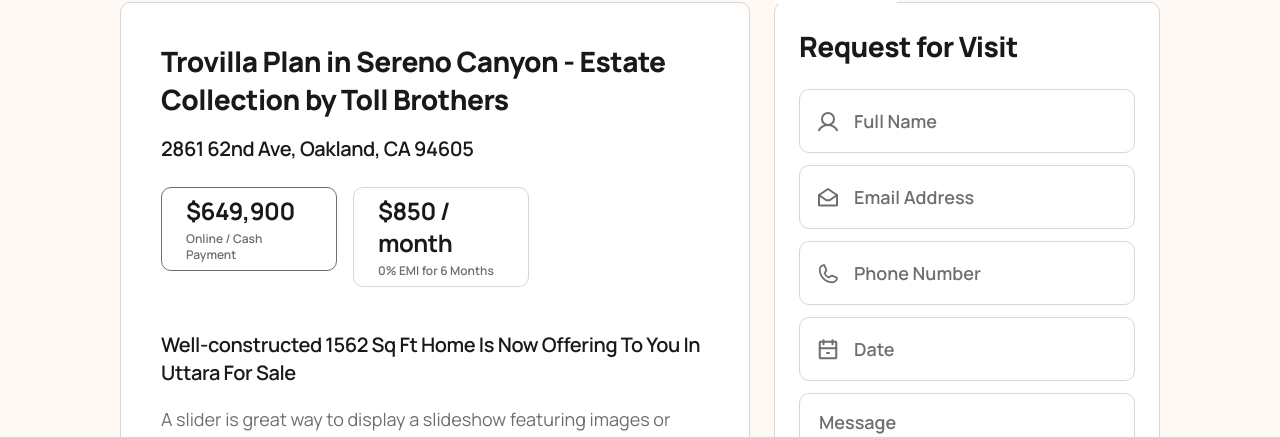
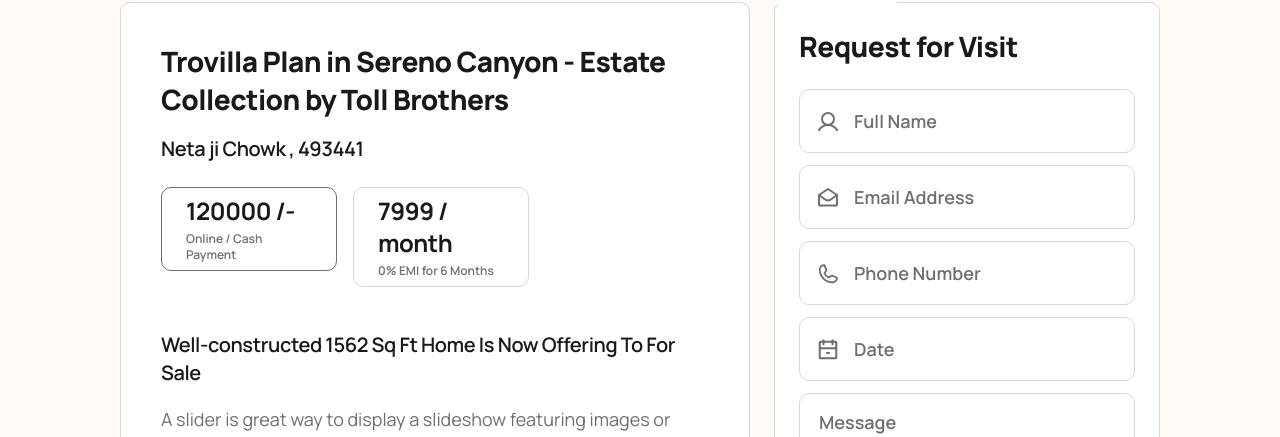
Before and after one commit to GiteshDewangan/RentRoverHub, a React (Create React App) app: page /propertydetails in a window 1280 px wide. Shown: the part 708-1145 px from the top of the page. Built offline with nearby package versions, Linux system fonts and the light colour scheme.

Commit message:
Update index.jsx
Signed-off-by: Gitesh Dewangan <121309558+GiteshDewangan@users.noreply.github.com>

```diff
--- a/src/pages/PropertyDetails/index.jsx
+++ b/src/pages/PropertyDetails/index.jsx
@@ -74,8 +74,7 @@
                           <Text
                             className="text-gray-900 text-xl tracking-[-0.40px] w-full"
                             size="txtManropeSemiBold20Gray900"
-                          >
-                            2861 62nd Ave, Oakland, CA 94605
+                          > Neta ji Chowk , 493441
                           </Text>
                         </div>
                         <div className="flex sm:flex-col flex-row gap-4 items-start justify-start md:pr-10 sm:pr-5 pr-[180px] w-full">
@@ -85,7 +84,7 @@
                                 className="text-2xl md:text-[22px] text-gray-900 sm:text-xl tracking-[-0.48px] w-full"
                                 size="txtManropeBold24Gray900"
                               >
-                                $649,900
+                                120000 /-
                               </Text>
                               <Text
                                 className="text-gray-600 text-xs w-full"
@@ -101,7 +100,7 @@
                                 className="text-2xl md:text-[22px] text-gray-900 sm:text-xl tracking-[-0.48px] w-full"
                                 size="txtManropeBold24Gray900"
                               >
-                                $850 / month
+                                7999 / month
                               </Text>
                               <Text
                                 className="text-gray-600 text-xs w-full"
@@ -119,7 +118,8 @@
                           size="txtManropeSemiBold20Gray900"
                         >
                           Well-constructed 1562 Sq Ft Home Is Now Offering To
-                          You In Uttara For Sale
+                          For Sale
+
                         </Text>
                         <Text
                           className="leading-[180.00%] max-w-[712px] md:max-w-full text-gray-600 text-lg"
```
